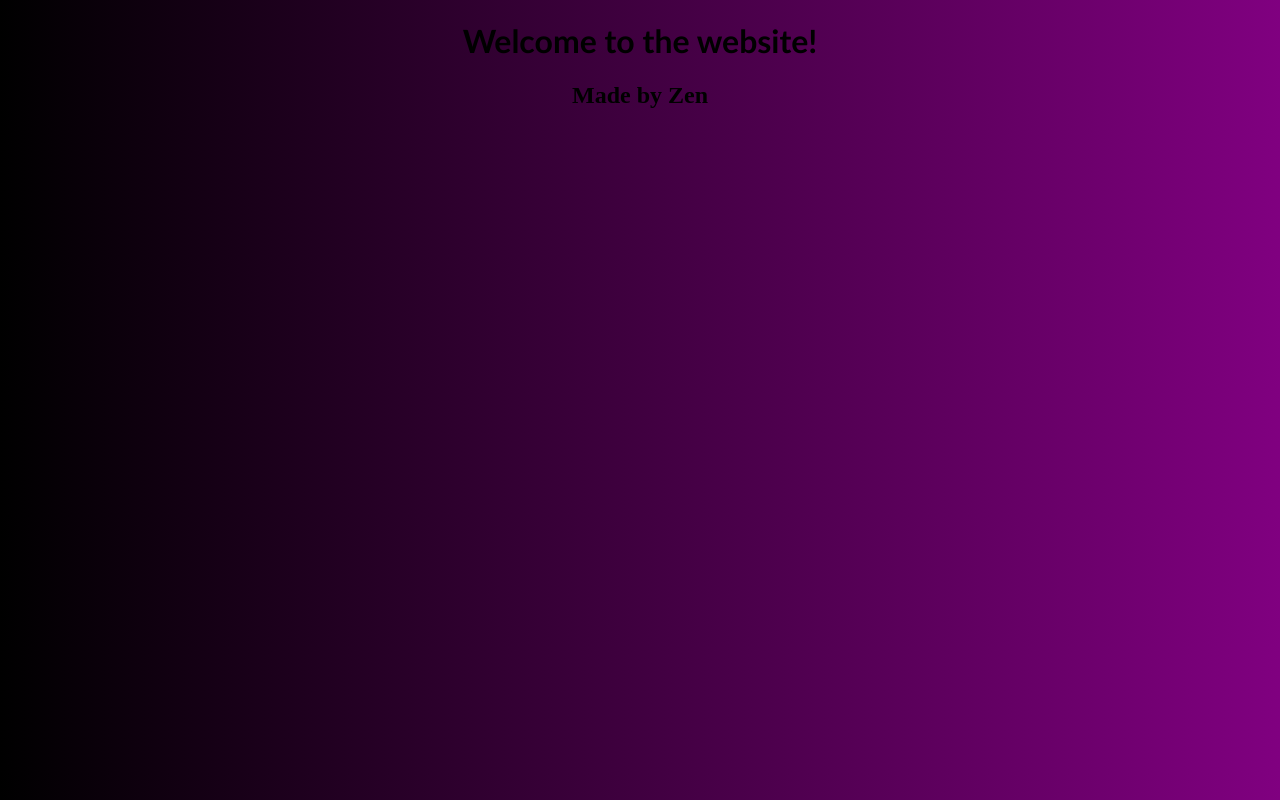
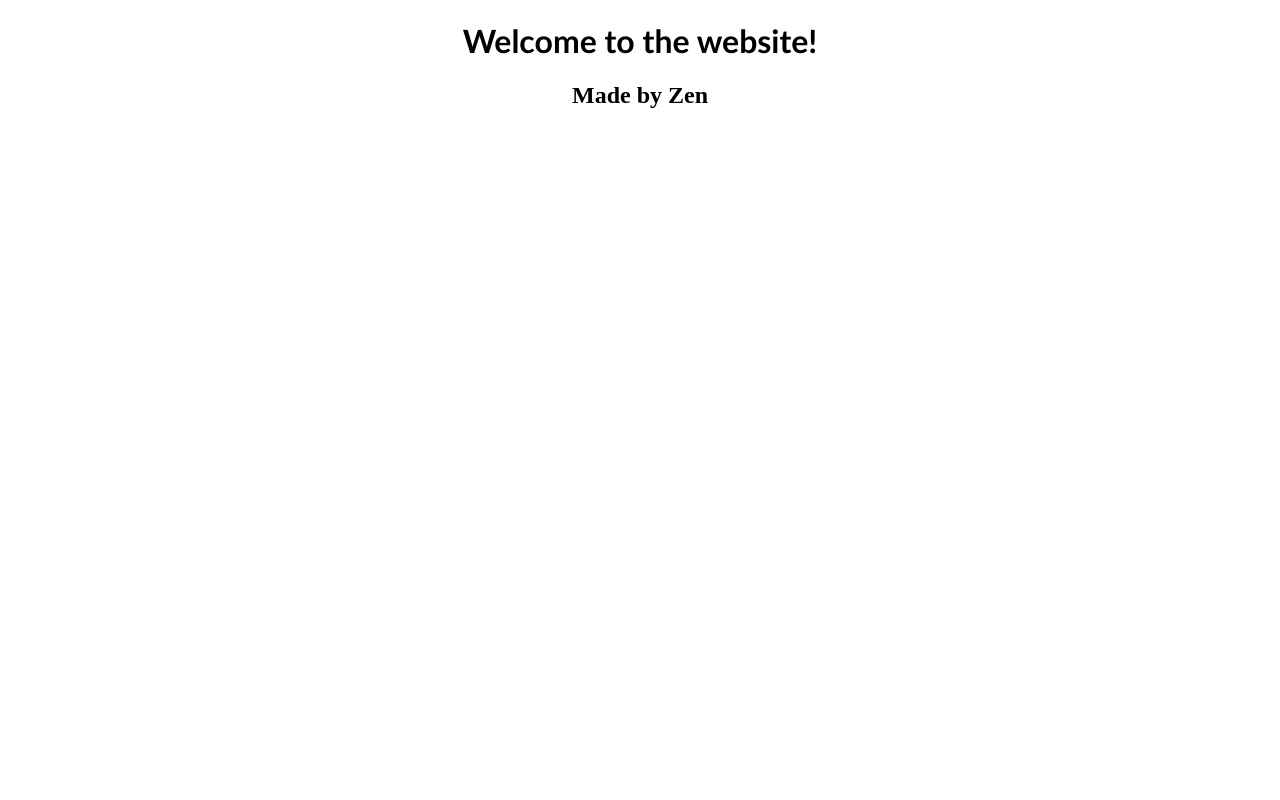
Before and after one commit to zencyber0/zencyber0.github.io, a plain HTML site: page index.html in a window 1280 px wide. Drawn offline with Linux system fonts and the light colour scheme.

Commit message:
Update style.css

```diff
--- a/style.css
+++ b/style.css
@@ -1,8 +1,5 @@
-body {
-  background-image: linear-gradient(to right, black , purple);
-}
-
 h1 {
   color: black;
   font-family: "Trebuchet MS";
+  test-shadow: 2px;
 }
```
